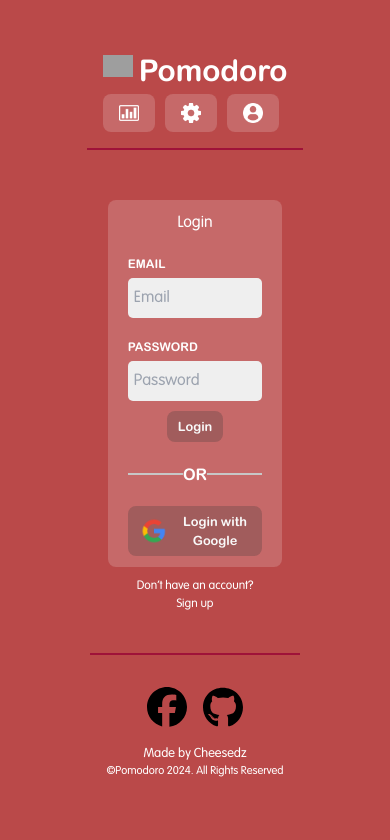
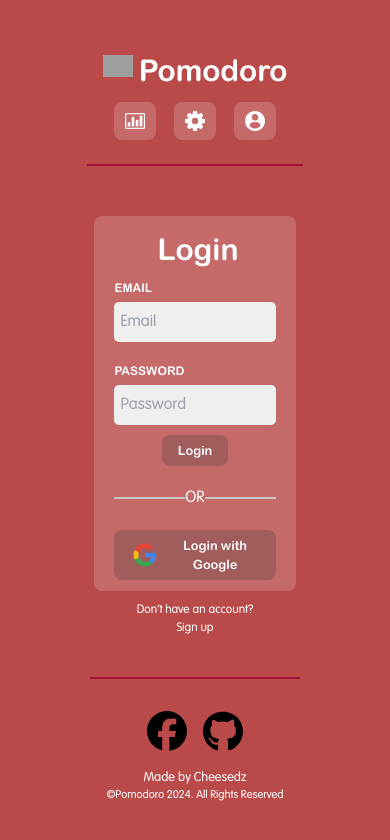
Before and after one commit to Cheesedz/pomodoro, a React (Vite) app: page /login in a window 390 px wide. Shown: the top 840 px of the page. Built offline with nearby package versions, Linux system fonts and the light colour scheme; grey boxes are pictures that could not be loaded.

Commit message:
modified tailwind

```diff
--- a/src/components/Timer.css
+++ b/src/components/Timer.css
@@ -3,67 +3,55 @@
 }
 
 .nav-button button.active {
-    @apply font-bold bg-carrot
+    @apply font-bold bg-carrot dark:bg-green-700
 }
 
 .nav-button button {
-    @apply m-2.5 px-2.5
+    @apply m-2.5 px-2.5 dark:bg-dark-green
 }
 
 
 .start-button {
-    @apply w-80 h-20 m-2.5 bg-white text-xl border-b-8 border-gray-300 text-carrot
+    @apply w-80 h-20 m-2.5 bg-white text-xl border-b-8 border-gray-300 text-carrot dark:text-dark-green
 }
 
 .pause-button {
-    @apply w-80 h-20 m-2.5 bg-white text-xl text-carrot
+    @apply w-80 h-20 m-2.5 bg-white text-xl text-carrot dark:text-dark-green
 }
 
 @media (max-width: 768px) {
     .nav-button button, .menu-button {
-      font-size: 0.9rem;
-      padding: 8px 15px;
+        @apply text-base px-2.5 py-2 m-2
     }
 
     .timer {
-        font-size: 4rem;
+        @apply text-xl_4
     }
 
     .start-button, .pause-button {
-        padding: 10px 30px;
-        font-size: 1rem;
-        max-width: fit-content;
-        max-height: fit-content;
+        @apply text-base px-16 py-3.5 max-w-fit h-fit
     }
 
     .menu-button {
-      font-size: 0;
+        @apply text-none
     }
 }
 
 @media (max-width: 576px) {
-    .nav-button button, .menu-button {
-      font-size: 0.9rem;
-      padding: 8px 15px;
+    .nav-button button {
+        @apply text-base px-2 py-1.5
     }
 
     .timer {
-        font-size: 3rem;
+        @apply text-xl_3
     }
 
     .start-button, .pause-button {
-        padding: 10px 30px;
-        font-size: 1rem;
-        max-width: fit-content;
-        max-height: fit-content;
-    }
-
-    .menu-button {
-      font-size: 0;
+        @apply text-base px-10 py-2 max-w-fit h-fit
     }
 }
 
-@media (prefers-color-scheme: dark) {
+/* @media (prefers-color-scheme: dark) {
     .nav-button button.active {
         background-color: #36a552;
     }
@@ -71,4 +59,4 @@
     .start-button, .pause-button {
         color: #43bb61;
     }
-}
+} */
--- a/src/index.css
+++ b/src/index.css
@@ -15,6 +15,8 @@
   text-rendering: optimizeLegibility;
   -webkit-font-smoothing: antialiased;
   -moz-osx-font-smoothing: grayscale;
+
+  min-width: 384px;
 }
 
 @font-face {
@@ -44,7 +46,7 @@
 body {
   margin: 0;
   display: flex;
-  /* min-width: 320px; */
+  min-width: 320px;
   min-height: 100vh;
   height: 100%;
   flex-direction: column;
@@ -101,3 +103,9 @@
     max-width: 60%;
   }
 }
+
+@media (max-width: 576px) {
+  .card {
+    max-width: 80%;
+  }
+}
--- a/src/pages/BarChart.jsx
+++ b/src/pages/BarChart.jsx
@@ -70,7 +70,7 @@
         <div className='line'></div>
     </div>
     <div className='text'>Total: {totalHour} Hours</div>
-    <div className='text'>Average focus hours: {totalHour / dates.length} Hour/Day</div>
+    <div className='text'>Average focus hours: {(totalHour / dates.length).toFixed(2)} Hour/Day</div>
   </>
 };
 
--- a/src/pages/Home.css
+++ b/src/pages/Home.css
@@ -3,6 +3,7 @@
   margin: 0 auto;
   padding: 2rem;
   text-align: center;
+  min-width: 384px;
 }
 
 .logo {
@@ -37,7 +38,8 @@
   border: 1px solid transparent;
   padding: 0.6em 1.2em;
   align-items: center;
-  max-width: 70%;
+  width: 70%;
+  max-width: 512px;
   margin: auto;
   margin-top: 50px;
 }
--- a/src/pages/Login.css
+++ b/src/pages/Login.css
@@ -1,7 +1,3 @@
-h2 {
-    margin: 0;
-}
-
 .auth-box {
     border-radius: 5px;
     background-color: rgb(239, 239, 239);
@@ -15,12 +11,7 @@
     margin-bottom: 10px;
 }
 
-.card {
-    max-width: 60%;
-}
-
-
-label {
+.label {
     font-weight: bold;
     text-transform: uppercase;
     font-size: 12px;
@@ -30,6 +21,10 @@
     max-width: 100%;
 }
 
+form {
+    max-width: 80%;
+    margin: auto;
+}
 
 input {
     border: none;
@@ -41,6 +36,7 @@
 }
 
 .sign-in-button {
+    font-weight: bold;
     margin: 20px;
     display: flex;
     margin: auto;
@@ -73,9 +69,11 @@
 }
 
 @media (max-width: 768px) {
-    form .card {
+    form {
         max-width: 80%;
+        margin: auto;
     }
+
 
     .sign-in-button {
         padding: 5px 20px;
@@ -97,8 +95,17 @@
 }
 
 @media (max-width: 576px) {
+    form {
+        max-width: 90%;
+        margin: auto;
+    }
+
+    form .card {
+        max-width: 100%;
+    }
+
     .sign-in-button {
-        padding: 5px 10px;
+        padding: 5px 15px;
         font-size: 0.8rem;
         max-width: fit-content;
         max-height: fit-content;
--- a/src/pages/Login.jsx
+++ b/src/pages/Login.jsx
@@ -57,7 +57,7 @@
         <Header/>
         <form onSubmit={handleSubmit}>
             <div className='card'>
-                <h2>Login</h2>
+                <div className='app-name'>Login</div>
                 <div className='label'>Email</div>
                 <div className='auth-box'>
                     <input type='text' placeholder='Email' value={email}
--- a/src/pages/Report.css
+++ b/src/pages/Report.css
@@ -14,7 +14,7 @@
 }
 
 .auth-message {
-    font-size: small;
+    font-size: medium;
 }
 
 .text {
@@ -42,7 +42,7 @@
 
 .report-card {
     max-width: 85%;
-    /* min-height: 100%; */
+    min-width: 144px;
     background-color: #c66969;
     border-radius: 8px;
     border: 1px solid transparent;
@@ -50,6 +50,10 @@
     align-items: center;
     margin: auto;
     margin-top: 50px;
+}
+
+.report-box {
+    margin-top: 20px
 }
 
 @media (max-width: 768px) {
@@ -62,7 +66,7 @@
     }
 
     .auth-message {
-        font-size: x-small;
+        font-size: small;
     }
 }
 
--- a/src/pages/Report.jsx
+++ b/src/pages/Report.jsx
@@ -41,7 +41,7 @@
     <>
         <Header user={currentUser}/>
         <div className='report-card'>
-            <h2>Report</h2>
+            <div className='app-name'>Report</div>
             <div className='report-box'>
                 {currentUser ? (
                     <>
--- a/src/pages/SignUp.css
+++ b/src/pages/SignUp.css
@@ -1,7 +1,3 @@
- h2 {
-    margin: 0;
-}
-
 .auth-box {
     border-radius: 5px;
     background-color: rgb(239, 239, 239);
@@ -15,12 +11,7 @@
     margin-bottom: 10px;
 }
 
-.card {
-    max-width: 60%;
-}
-
-
-.label {
+label {
     font-weight: bold;
     text-transform: uppercase;
     font-size: 12px;
@@ -30,6 +21,10 @@
     max-width: 100%;
 }
 
+form {
+    max-width: 80%;
+    margin: auto;
+}
 
 input {
     border: none;
@@ -41,12 +36,11 @@
 }
 
 .sign-in-button {
-    margin: 10px;
+    margin: 20px;
     display: flex;
     margin: auto;
     align-items: center;
     background-color:rgb(161, 92, 92);
-    font-weight: bold;
 }
 
 .sign-in-button img {
@@ -64,7 +58,6 @@
     justify-content: space-between;
     align-items: center;
     margin: 20px 0;
-    font-weight: bold;
 }
 
 .option div {
@@ -75,9 +68,11 @@
 }
 
 @media (max-width: 768px) {
-    form .card {
+    form {
         max-width: 80%;
+        margin: auto;
     }
+
 
     .sign-in-button {
         padding: 5px 20px;
@@ -99,8 +94,17 @@
 }
 
 @media (max-width: 576px) {
+    form {
+        max-width: 90%;
+        margin: auto;
+    }
+
+    form .card {
+        max-width: 100%;
+    }
+
     .sign-in-button {
-        padding: 5px 10px;
+        padding: 5px 15px;
         font-size: 0.8rem;
         max-width: fit-content;
         max-height: fit-content;
--- a/src/pages/SignUp.jsx
+++ b/src/pages/SignUp.jsx
@@ -63,7 +63,7 @@
         <Header/>
         <form onSubmit={handleSubmit}>
             <div className='card'>
-                <h2>Create account</h2>
+                <div className='app-name'>Sign up</div>
                 <div className='label'>Email</div>
                 <div className='auth-box'>
                     <input type='text' placeholder='Email' value={email}
--- a/src/styles/Header.css
+++ b/src/styles/Header.css
@@ -23,7 +23,7 @@
 }
 
 .floating-card {
-    @apply w-2/5 p-5 bg-red-400 rounded-lg z-50
+    @apply max-w-96 w-2/3 p-5 bg-red-400 rounded-lg z-50 dark:bg-green-700
 }
 
 .overlay {
@@ -31,7 +31,7 @@
 }
 
 .setting-container {
-    @apply flex items-center font-bold
+    @apply flex items-center font-bold mt-5
 }
 
 .setting-container img {
@@ -52,11 +52,19 @@
 
 @media (max-width: 768px) {
     .menu {
-        @apply ml-20
+        @apply ml-20 gap-0.5
     }
 
     .menu-button img {
         @apply mr-0
+    }
+
+    .floating-card {
+        @apply w-2/3 max-w-64
+    }
+
+    .timer-controller {
+        @apply p-2
     }
 }
 
@@ -70,10 +78,14 @@
     }
 
     .menu {
-        @apply ml-0
+        @apply m-0 m-auto
     }
 
     .logo {
         @apply mb-2.5
     }
+
+    .floating-card {
+        @apply w-1/2 min-w-64
+    }
 }
--- a/tailwind.config.js
+++ b/tailwind.config.js
@@ -6,16 +6,20 @@
   ],
   theme: {
     fontSize: {
+      none: '0rem',
       sm: '0.8rem',
       xs: '0.7rem',
       base: '1rem',
       xl: '1.875rem',
+      xl_3: '3rem',
+      xl_4: '4rem',
       xl_8:'7rem'
     },
     extend: {
       colors: {
         'overlay': 'rgba(0, 0, 0, 0.25)',
-        'carrot': '#af5353'
+        'carrot': '#af5353',
+        'dark-green': '#50ad57'
       }
     },
   },
```
